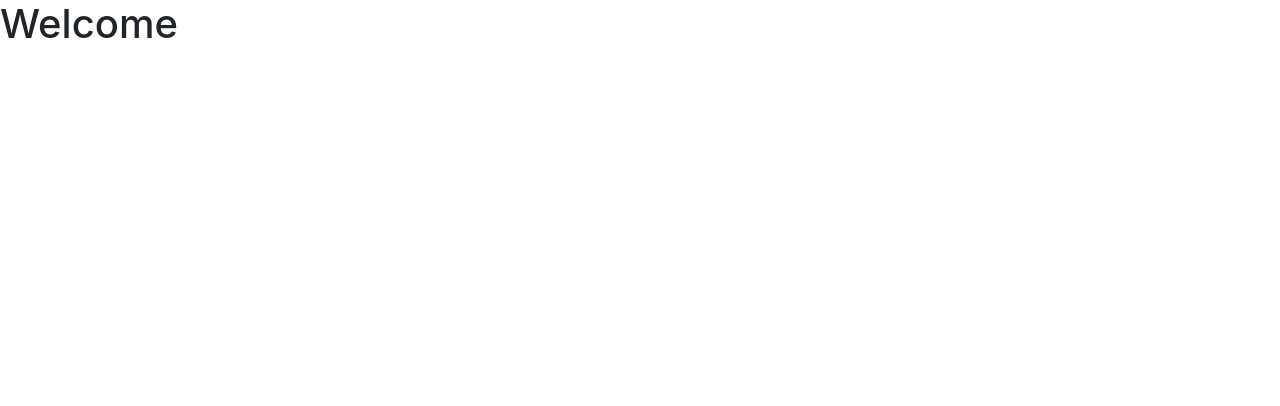
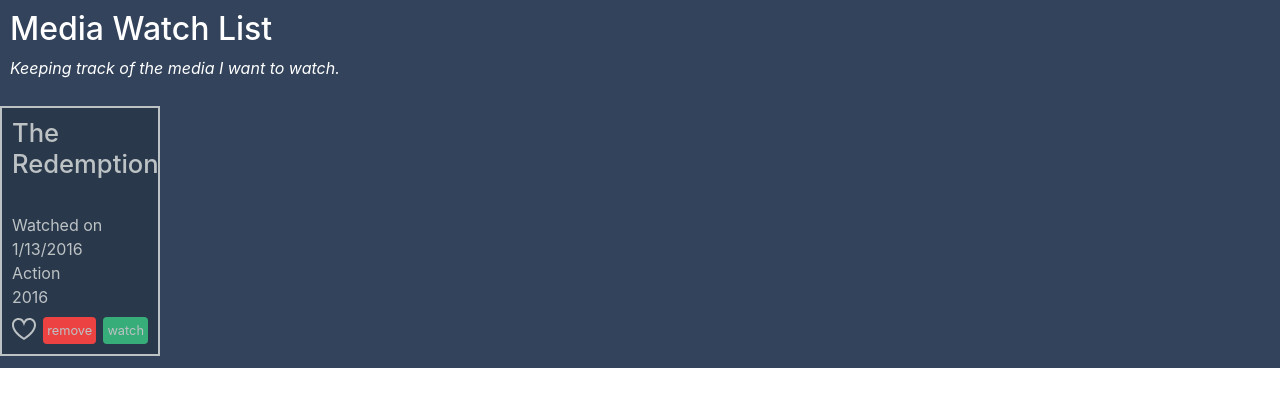
Before and after one commit to Gabrielle1122/WatchList, an Angular app: page / in a window 1280 px wide. Shown: the top 406 px of the page. Built offline with nearby package versions, Linux system fonts and the light colour scheme.

Commit message:
add media-item component

```diff
--- a/src/app/app.component.css
+++ b/src/app/app.component.css
@@ -0,0 +1,27 @@
+:host {
+  display: flex;
+  min-height: 100%;
+}
+nav {
+  width: 68px;
+  background-color: #53ace4;
+}
+nav .icon {
+  width: 48px;
+  height: 48px;
+  margin: 10px;
+}
+section {
+  width: 100%;
+  background-color: #32435b;
+}
+section > header {
+  color: #ffffff;
+  padding: 10px;
+}
+section > header > h1 {
+  font-size: 2em;
+}
+section > header .description {
+  font-style: italic;
+}
--- a/src/app/app.component.html
+++ b/src/app/app.component.html
@@ -1 +1,7 @@
-<h1>Welcome</h1>
+<section>
+  <header>
+    <h1>Media Watch List</h1>
+    <p class="description">Keeping track of the media I want to watch.</p>
+  </header>
+  <app-media-item></app-media-item>
+</section>
--- a/src/app/app.component.ts
+++ b/src/app/app.component.ts
@@ -1,10 +1,8 @@
-import { Component } from '@angular/core';
+import { Component } from "@angular/core";
 
 @Component({
-  selector: 'app-root',
-  templateUrl: './app.component.html',
-  styleUrls: ['./app.component.css']
+  selector: "app-root",
+  templateUrl: "./app.component.html",
+  styleUrls: ["./app.component.css"]
 })
-export class AppComponent {
-  title = 'watchlist';
-}
+export class AppComponent {}
--- /dev/null
+++ b/src/app/media-item/media-item.component.css
@@ -0,0 +1,66 @@
+:host {
+  display: flex;
+  flex-direction: column;
+  width: 160px;
+  height: 250px;
+  border: 2px solid;
+  background-color: #29394b;
+  padding: 10px;
+  color: #bdc2c5;
+  margin: 0 12px 12px 0;
+}
+h2 {
+  font-size: 1.6em;
+  flex: 1;
+}
+:host(.medium-movies) {
+  border-color: #53ace4;
+}
+:host(.medium-movies) > h2 {
+  color: #53ace4;
+}
+:host(.medium-series) {
+  border-color: #45bf94;
+}
+:host(.medium-series) > h2 {
+  color: #45bf94;
+}
+.tools {
+  margin-top: 8px;
+  display: flex;
+  flex-wrap: nowrap;
+  justify-content: space-between;
+}
+.favorite {
+  width: 24px;
+  height: 24px;
+  fill: #bdc2c5;
+  cursor: pointer;
+}
+.favorite.is-favorite {
+  fill: #37ad79;
+}
+.favorite.is-favorite-hovering {
+  fill: #45bf94;
+}
+.favorite.is-favorite.is-favorite-hovering {
+  fill: #ec4342;
+}
+.delete {
+  display: block;
+  background-color: #ec4342;
+  padding: 4px;
+  font-size: 0.8em;
+  border-radius: 4px;
+  color: #ffffff;
+  cursor: pointer;
+}
+.details {
+  display: block;
+  background-color: #37ad79;
+  padding: 4px;
+  font-size: 0.8em;
+  border-radius: 4px;
+  color: #ffffff;
+  text-decoration: none;
+}
--- /dev/null
+++ b/src/app/media-item/media-item.component.html
@@ -0,0 +1,17 @@
+<h2>The Redemption</h2>
+<div>Watched on 1/13/2016</div>
+<div>Action</div>
+<div>2016</div>
+<div class="tools">
+  <svg class="favorite" xmlns="http://www.w3.org/2000/svg" viewBox="0 0 24 24">
+    <path
+      d="M12 9.229c.234-1.12 1.547-6.229 5.382-6.229 2.22 0 4.618 1.551 4.618 5.003 0 3.907-3.627 8.47-10 12.629-6.373-4.159-10-8.722-10-12.629 0-3.484 2.369-5.005 4.577-5.005 3.923 0 5.145 5.126 5.423 6.231zm-12-1.226c0 4.068 3.06 9.481 12 14.997 8.94-5.516 12-10.929 12-14.997 0-7.962-9.648-9.028-12-3.737-2.338-5.262-12-4.27-12 3.737z"
+    />
+  </svg>
+  <a class="delete">
+    remove
+  </a>
+  <a class="details">
+    watch
+  </a>
+</div>
```
Also changed, not shown: src/app/app.module.ts (+17 -12 lines), src/app/media-item/media-item.component.ts (added, +8 -0 lines), 1 other file (tests, documents, lock files or other folders).
